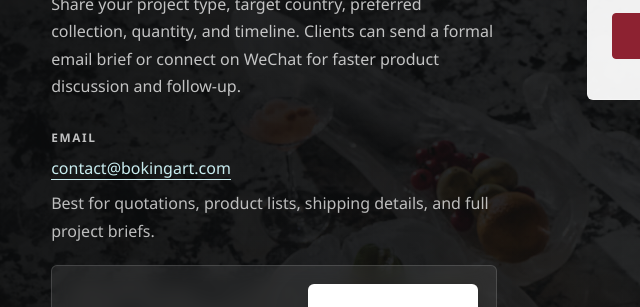
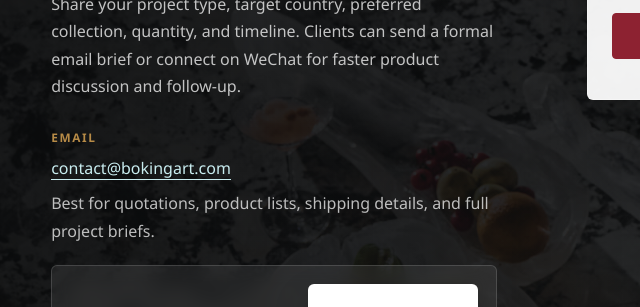
Before and after one commit to ilovechin/bokingart-site, a plain HTML site: page index.html in a window 1280 px wide. Shown: the part 9581-9888 px from the top of the page, 0-640 px from the left. Drawn offline with Linux system fonts and the light colour scheme.

Commit message:
Polish inquiry contact label styling

```diff
--- a/styles.css
+++ b/styles.css
@@ -901,8 +901,8 @@ details p {
   color: var(--gold);
 }
 
-.inquiry-copy .contact-channel-label,
-.inquiry-mini .contact-channel-label {
+.inquiry-copy p.contact-channel-label,
+.inquiry-mini p.contact-channel-label {
   color: var(--gold);
 }
 
```
